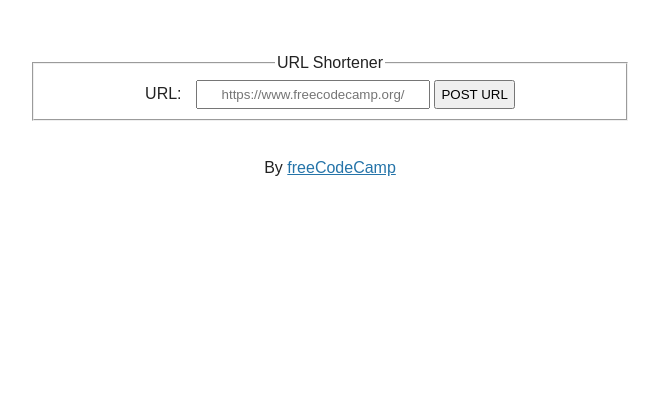
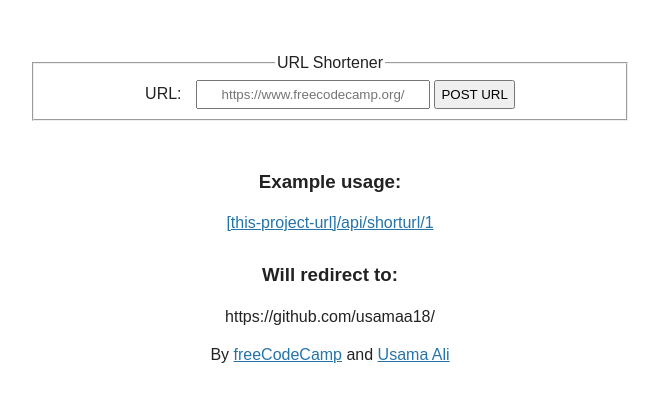
Before and after one commit to usamaa18/apis-and-microservices, a website: page url-shortener/views/index.html in a window 1280 px wide. Shown: the part 52-454 px from the top of the page, without its empty margins (310-969 px from the left). Drawn offline with Linux system fonts and the light colour scheme.

Commit message:
added example usage

```diff
--- a/url-shortener/views/index.html
+++ b/url-shortener/views/index.html
@@ -23,10 +23,14 @@
             <input type="submit" value="POST URL" />
           </fieldset>
         </form>
+        <h3>Example usage:</h3>
+        <a href="https://blooming-headland-02308.herokuapp.com/api/shorturl/1">[this-project-url]/api/shorturl/1</a>
+        <h3>Will redirect to:</h3>
+        <p>https://github.com/usamaa18/</p>
       </section>
     </main>
     <footer>
-      <p>By <a href="https://www.freecodecamp.org/">freeCodeCamp</a></p>
+      <p>By <a href="https://www.freecodecamp.org/">freeCodeCamp</a> and <a href="https://github.com/usamaa18/">Usama Ali</a></p>
     </footer>
   </body>
 </html>
```
